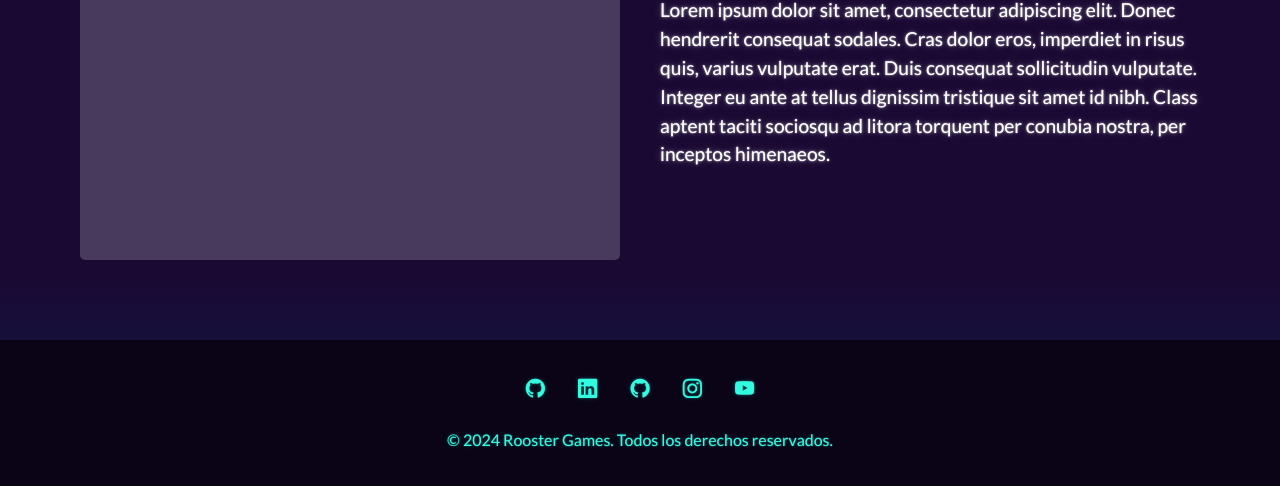
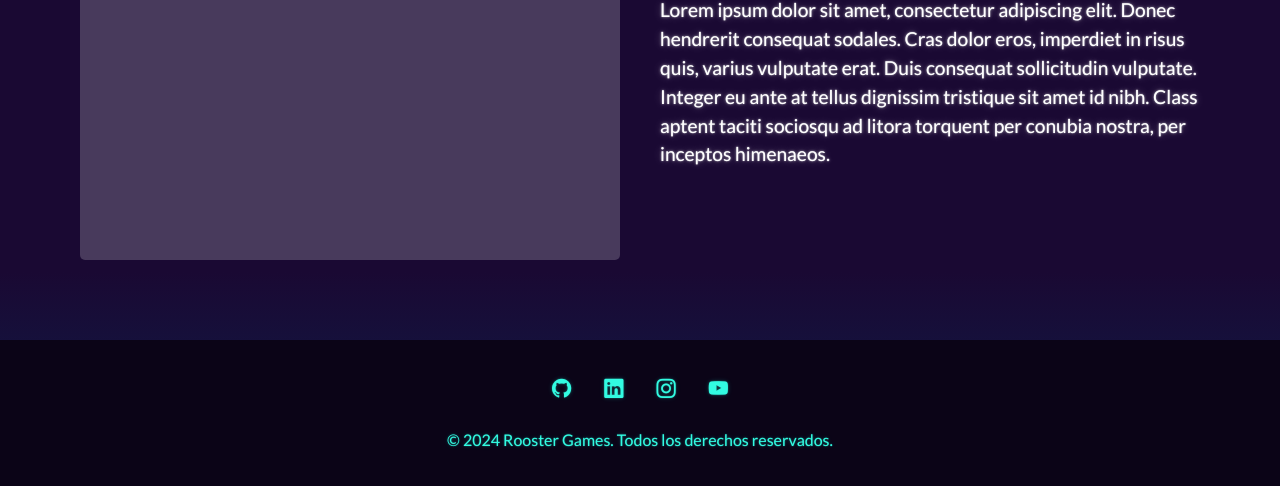
Before and after one commit to RoosterGamesClub/Site, a plain HTML site: page index.html in a window 1280 px wide. Shown: the part 586-1072 px from the top of the page. Drawn offline with Linux system fonts and the light colour scheme.

Commit message:
Removal of extra logo

```diff
--- a/index.html
+++ b/index.html
@@ -100,7 +100,6 @@
     <div>
       <a class="bi-github" href="https://github.com/RoosterGamesClub" target="_blank"></a>
       <a class="bi-linkedin" href="https://www.linkedin.com/company/rooster-games-devclub/about/" target="_blank"></a>
-      <a class="bi-github" href="" target="_blank"></a>
       <a class="bi-instagram" href="https://www.instagram.com/rooster.games/" target="_blank"></a>
       <a class="bi-youtube" href="https://www.youtube.com/channel/UCEti3QAC17BPa1MzS4moV5w" target="_blank"></a>
     </div>
```
